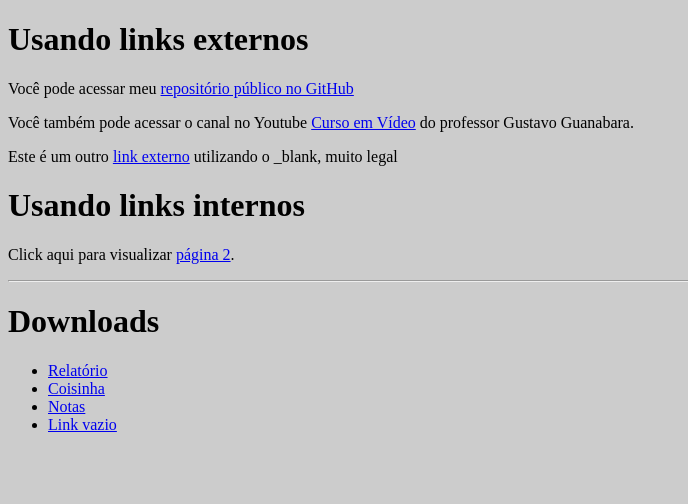
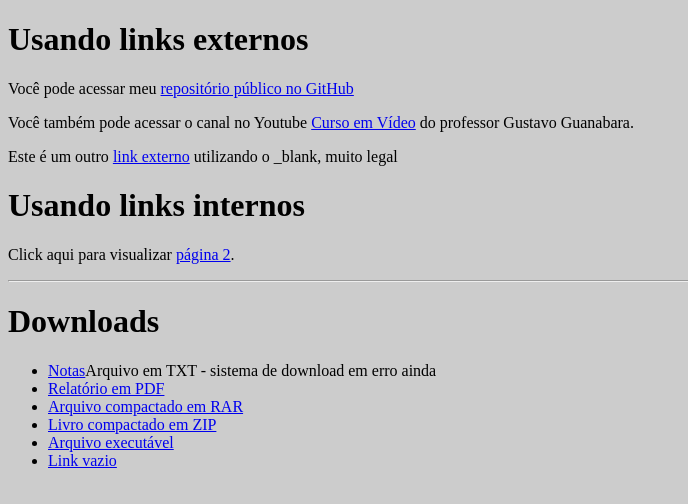
Before and after one commit to Ronaldss/course-html-css, a plain HTML site: page html-css/exercicios/ex010/index.html in a window 1280 px wide. Shown: the whole page, without its empty margins (0-688 px from the left). Drawn offline with Linux system fonts and the light colour scheme.

Commit message:
links - arquivos do tipo pdf, rar, zip, exe com seus  download= e type= referentes

```diff
--- a/html-css/exercicios/ex010/index.html
+++ b/html-css/exercicios/ex010/index.html
@@ -21,9 +21,11 @@
     <hr>
     <h1>Downloads</h1>
     <ul>
-        <li><a href="livro/ebook.pdf" download="ebook.pdf" type="application/pdf">Relatório</a></li>
-        <li><a href="livro/coisinha.rar" download="coisinha.rar" type="application/vnd.rar">Coisinha</a></li>
-        <li><a href="livro/notas.txt" download>Notas</a></li>
+        <li><a href="livro/notas.txt" download>Notas</a>Arquivo em TXT - sistema de download em erro ainda</li>
+        <li><a href="livro/ebook.pdf" download="ebook.pdf" type="application/pdf">Relatório em PDF</a></li>
+        <li><a href="livro/coisinha.rar" download="coisinha.rar" type="application/vnd.rar">Arquivo compactado em RAR</a></li>
+        <li><a href="livro/zipado.zip" download="zipado.zip" type="application/zip">Livro compactado em ZIP</a></li>
+        <li><a href="livro/exec.exe" download="exec.exe" type="application/vnd.microsoft.portable-executable">Arquivo executável</a></li>
         <li><a href="#">Link vazio</a></li>
     </ul>
 </body>
```
Also changed, not shown: 2 other files.
